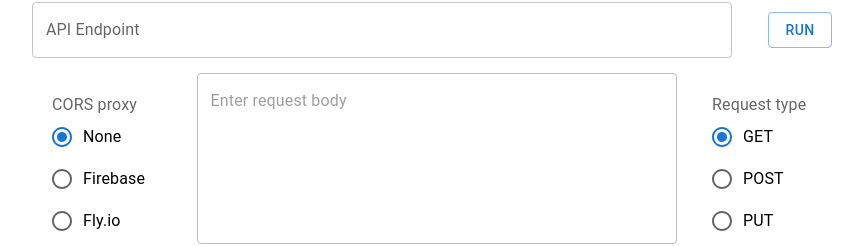
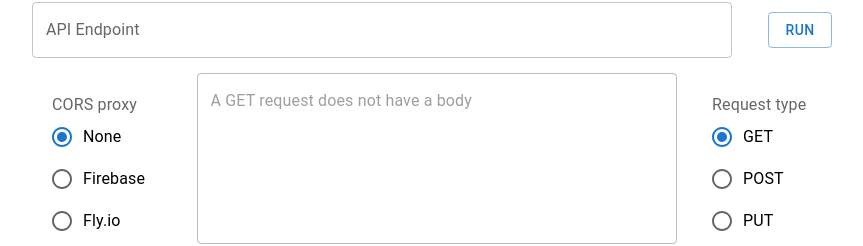
Before and after one commit to isoaxe/test-my-api, a React (Create React App) app: page / in a window 1280 px wide. Shown: the part 531-777 px from the top of the page, without its empty margins (208-1071 px from the left). Built offline with nearby package versions, Linux system fonts and the light colour scheme.

Commit message:
RequestBody: Display different placeholder when GET
If the HTTP request type is GET, then display a different placeholder indicating why the field is disabled.

```diff
--- a/src/components/RequestBody.tsx
+++ b/src/components/RequestBody.tsx
@@ -3,6 +3,9 @@ import { TextField } from "@mui/material";
 
 function RequestBody(props: any) {
   const { requestBody, setRequestBody, requestType } = props;
+
+  const isGetRequest = requestType === "get";
+  const getPlaceholder = "A GET request does not have a body";
 
   function handleChange(event: ChangeEvent<HTMLInputElement>) {
     setRequestBody(event.target.value);
@@ -10,10 +13,10 @@ function RequestBody(props: any) {
 
   return (
     <TextField
-      label="Enter request body"
+      label={isGetRequest ? getPlaceholder : "Request body"}
       value={requestBody}
       onChange={handleChange}
-      disabled={requestType === "get"}
+      disabled={isGetRequest}
       multiline
       minRows={6}
       sx={requestBodyStyle}
```
